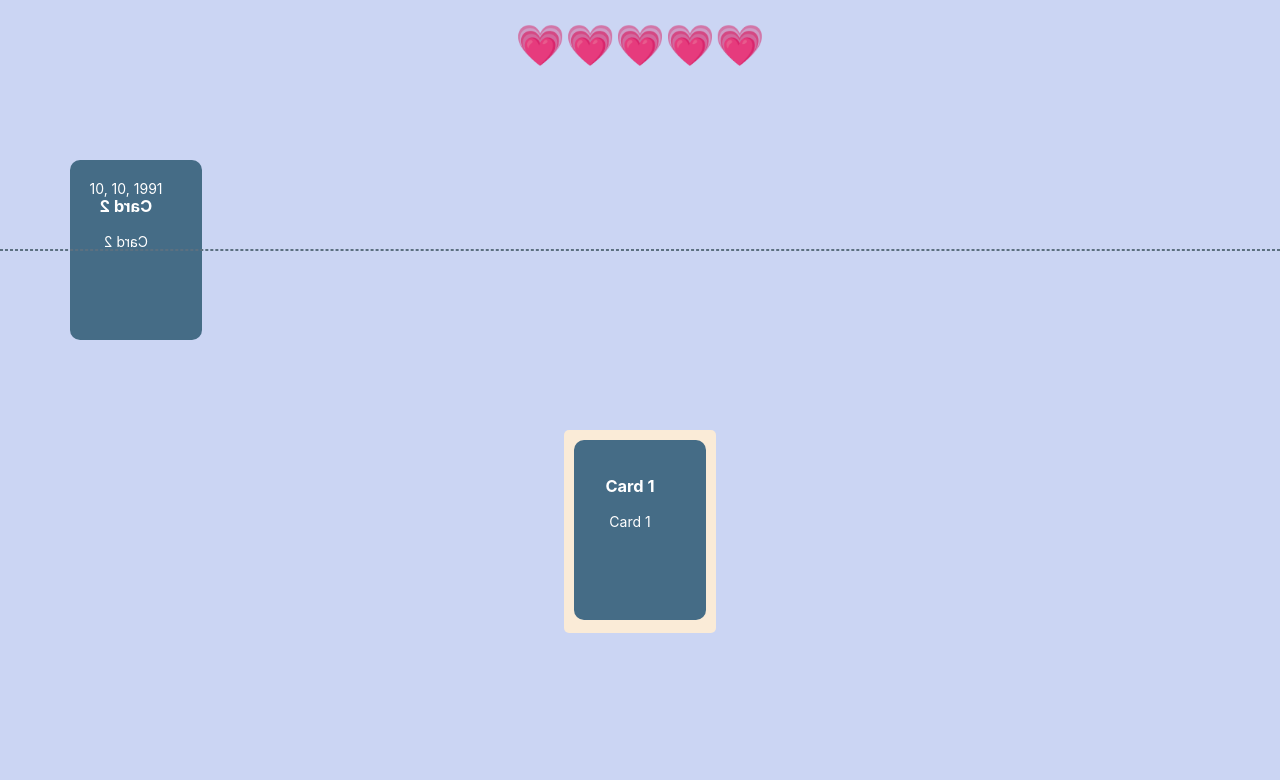
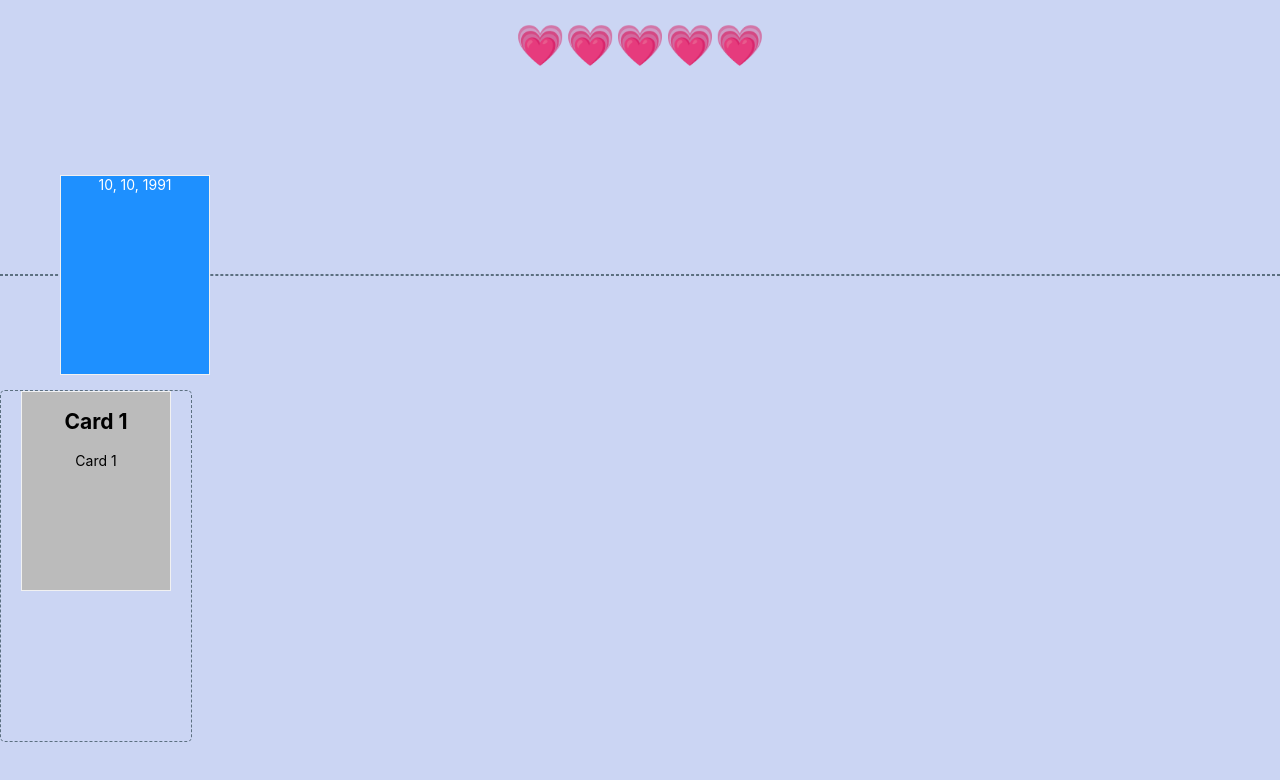
Before and after one commit to lsimonar/timeline, a React (Create React App) app: page / in a window 1280 px wide. Shown: the top 780 px of the page. Built offline with nearby package versions, Linux system fonts and the light colour scheme.

Commit message:
need to center bottom card and apply transition

```diff
--- /dev/null
+++ b/public/variables.scss
@@ -0,0 +1,12 @@
+$background: #23272c;
+$text: #202122;
+$text-light: #ffffff;
+$text-muted: #6b778c;
+$text-link: #0645ad;
+$background-alt: #e1e8ed;
+$dashes: #5c7080;
+$incorrect: #990000;
+$correct: #339966;
+$primary: #006699;
+$box-border-radius: 8px;
+$button-border-radius: 20px;
--- a/src/App.scss
+++ b/src/App.scss
@@ -29,7 +29,3 @@ body {
   margin-top: 20px;
   height: 10vh;
 }
-
-.board-ctn{
-  height: 80vh;
-}
--- a/src/App.tsx
+++ b/src/App.tsx
@@ -8,9 +8,6 @@ import './App.scss';
 
     return (
       <div className="app-ctn">
-        <div className="lifes-ctn">
-          <Lifes lifes={lifes} />
-        </div>
         <Board lifes={lifes} setLifes={setLifes} />
       </div>
     )
--- a/src/components/Board/Board.scss
+++ b/src/components/Board/Board.scss
@@ -1,22 +1,19 @@
 .wrapper {
   display: grid;
   grid-auto-columns: auto;
-  grid-template-rows: 300px auto;
+  grid-template-rows: 350px auto;
   width: 100%;
   height: 100%;
 }
 
+.bottom {
+  grid-row: 1;
+}
+
 .top {
-  grid-row: 1;
+  grid-row: 2;
   overflow-x: auto;
   display: flex;
   align-items: center;
   position: relative;
 }
-
-.bottom {
-  grid-row: 2;
-  display: flex;
-  align-items: center;
-  justify-content: center;
-}
--- a/src/components/Board/Board.tsx
+++ b/src/components/Board/Board.tsx
@@ -6,6 +6,7 @@ import './Board.scss'
 import PlayedCards from "../PlayedCards/PlayedCards";
 import NextCard from "../NextCard/NextCard";
 import { allCards } from "../../utils/cards";
+import Lifes from '../Lifes/Lifes';
 
 interface BoardProps {
   lifes: number;
@@ -72,16 +73,17 @@ function Board({lifes, setLifes}: BoardProps) {
   };
 
   return (
-    <div className="wrapper">
       <DragDropContext onDragStart={onDragStart} onDragEnd={onDragEnd}>
-        <div className="top">
-          <PlayedCards isDragDisabled={isDragging} cards={playedCards}/>
-        </div>
-        <div className="bottom">
-          {cardsToPlay.length > -1 && nextCard && <NextCard nextCard={nextCard} />}
+        <div className="wrapper">
+          <div className="bottom">
+            <Lifes lifes={lifes} />
+            <PlayedCards isDragDisabled={isDragging} cards={playedCards}/>
+          </div>
+          <div className="top">
+            {cardsToPlay.length > -1 && nextCard && <NextCard nextCard={nextCard} />}
+          </div>
         </div>
       </DragDropContext>
-    </div>
   );
 }
 
--- a/src/components/Card/TimelineCard.scss
+++ b/src/components/Card/TimelineCard.scss
@@ -1,40 +1,46 @@
-.timeline-card {
-    display: inline-block;
-    width: 8em;
-    height: 10em;
-    margin-top: 20px;
-    margin-bottom: 20px;
-    margin-right: 20px;
-    color: white;
-    text-align: center;
+/* The flip card container - set the width and height to whatever you want. We have added the border property to demonstrate that the flip itself goes out of the box on hover (remove perspective if you don't want the 3D effect */
+.card {
+    background-color: transparent;
+    width: 150px;
+    height: 200px;
+    border: 1px solid #f1f1f1;
+    perspective: 1000px; /* Remove this if you don't want the 3D effect */
+  }
+
+  /* This container is needed to position the front and back side */
+  .card-inner {
     position: relative;
-    perspective: 1000px;
-}
-
-
-.timeline-card.flipped {
-    transform: rotateY(180deg);
-    transition: transform 2s ease;
-}
-
-.timeline-card.flipped::before {
-    content: "";
-    position: absolute;
-    top: 0;
-    left: 0;
     width: 100%;
     height: 100%;
-    transform: rotateY(180deg);
-    z-index: 2;
-}
+    text-align: center;
+    transition: transform 0.8s;
+    transform-style: preserve-3d;
+  }
 
-.timeline-card.flipped::after {
-    content: attr(data-back);
+  /* Do an horizontal flip when you move the mouse over the flip box container */
+
+  /* Position the front and back side */
+  .card-front, .card-back {
     position: absolute;
-    top: 0;
-    left: 0;
     width: 100%;
     height: 100%;
-    transform: rotateY(-180deg);
-    z-index: 1;
+    -webkit-backface-visibility: hidden; /* Safari */
+    backface-visibility: hidden;
+  }
+
+  /* Style the front side (fallback if image is missing) */
+  .card-front {
+    background-color: #bbb;
+    color: black;
+  }
+
+  /* Style the back side */
+  .card-back {
+    background-color: dodgerblue;
+    color: white;
+    transform: rotateY(180deg);
+  }
+
+.flipped {
+    transform: rotateY(180deg);
 }
--- a/src/components/Card/TimelineCard.tsx
+++ b/src/components/Card/TimelineCard.tsx
@@ -13,27 +13,25 @@ interface cardProps {
 export default function TimelineCard({ card, index, isDragDisabled, isFlipped }: cardProps) {
     return (
       <Draggable isDragDisabled={isDragDisabled} draggableId={card.id} index={index}>
-        {(provided, snapshot) => (
+        {(provided, snapshot) => { return (
           <div
             ref={provided.innerRef}
             {...provided.draggableProps}
             {...provided.dragHandleProps}
-            style={{
-              margin: "10px",
-              borderRadius: "10px",
-              backgroundColor: snapshot.isDragging ? "#263B4A" : "#456C86",
-              ...provided.draggableProps.style,
-            }}
           >
-            <div className={`timeline-card ${isFlipped ? 'flipped' : ''}`}
-                 data-back={`${card.date.getDate()}, ${card.date.getMonth()}, ${card.date.getFullYear()}`}>
-              <div>
-                <h3>Card {card.id}</h3>
-                <p>{card.content}</p>
+            <div className="card">
+              <div id={card.id} className={`card-inner ${isFlipped? 'flipped' : ''}`} >
+                <div className="card-front">
+                  <h2 className="card-title">Card {card.id}</h2>
+                  <p className="card-text">{card.content}</p>
+                </div>
+                <div className="card-back">
+                  <p>{`${card.date.getDate()}, ${card.date.getMonth()}, ${card.date.getFullYear()}`}</p>
+                </div>
               </div>
             </div>
           </div>
-        )}
+        )}}
       </Draggable>
     );
   }
--- a/src/components/NextCard/NextCard.scss
+++ b/src/components/NextCard/NextCard.scss
@@ -1,19 +1,20 @@
+@import "../../../public/variables.scss";
+
 .container {
   display: flex;
   justify-content: center;
   align-items: center;
-    margin-top: 30px;
+  margin: 40px 0;
 
   .wrapper {
-      padding-left: 0px;
+    padding-left: 20px;
+    width: 192px;
     position: relative;
+    border: 1px dashed $dashes;
     border-radius: 5px;
-      height: 14.5em;
 
     .list {
-        height: 14.5em;
-        border-radius: 5px;
-        background-color: antiquewhite;
+      height: 240px;
     }
   }
 }
--- a/src/components/NextCard/NextCard.tsx
+++ b/src/components/NextCard/NextCard.tsx
@@ -22,8 +22,8 @@ function NextCard({nextCard}: NextCardProps ) {
                                 card={nextCard[0]}
                                 index={0}
                             />
+                            {provided.placeholder}
                         </div>
-                        {provided.placeholder}
                     </div>
                 )}
             </Droppable>
--- a/src/components/PlayedCards/PlayedCards.scss
+++ b/src/components/PlayedCards/PlayedCards.scss
@@ -1,3 +1,5 @@
+@import "../../../public/variables.scss";
+
 .wrapper {
   width: min-content;
   min-width: 100%;
@@ -6,6 +8,7 @@
   .listContainer {
     width: min-content;
     min-width: 100%;
+    // 20px more on the left because the right has extra 20px margin-right from cards
     padding: 0 40px 0 60px;
     height: 100%;
     position: relative;
@@ -18,16 +21,14 @@
       .timeline {
         width: 100%;
         height: 1px;
-        border: 1px dashed #5c7080;
+        border: 1px dashed $dashes;
       }
     }
 
     .list {
       display: flex;
-      flex-direction: row;
       align-items: center;
       height: 100%;
-      width: 100%;
 
       .items {
         display: flex;
```
Lines whose indentation alone changed are shown as unchanged.
